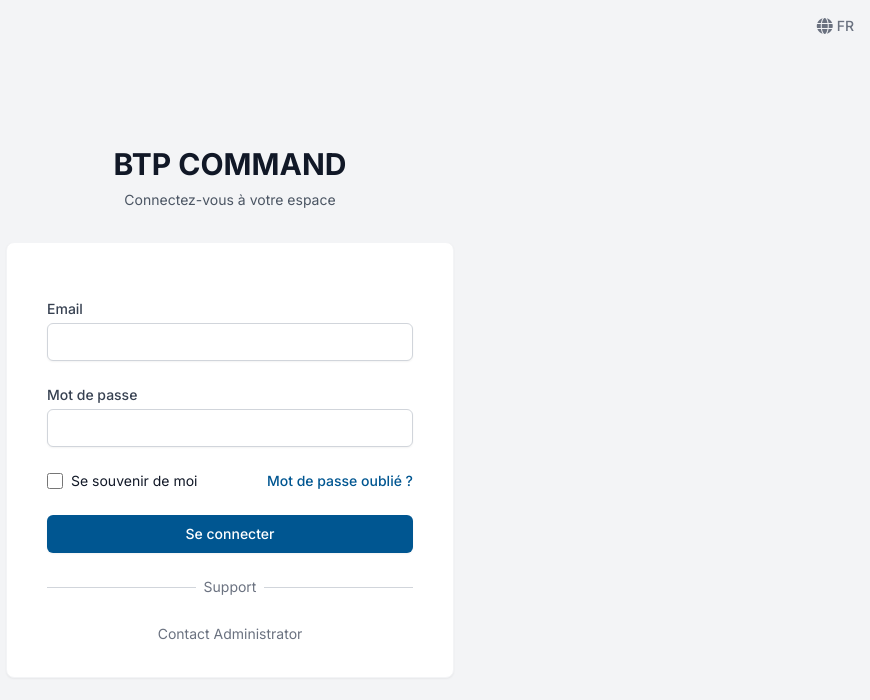
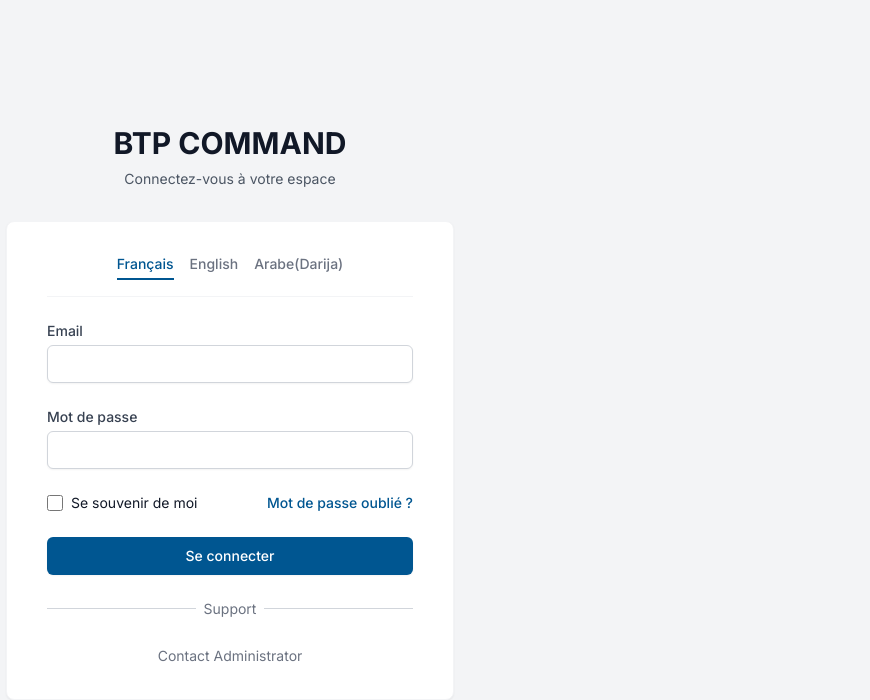
Before and after one commit to moa-digitalagency/GestionBonsCommande, a Flask app: page /auth/login in a window 1280 px wide. Shown: the top 700 px of the page, without its empty margins (410-1280 px from the left). Run offline with Flask 3, Linux system fonts and the light colour scheme; some libraries are stand-ins or nearby versions.

Commit message:
Move language selector to login form and restrict languages
Co-authored-by: moa-digitalagency <93324793+moa-digitalagency@users.noreply.github.com>

```diff
--- a/config/settings.py
+++ b/config/settings.py
@@ -34,7 +34,7 @@ class Config:
     SESSION_COOKIE_HTTPONLY = True
     SESSION_COOKIE_SAMESITE = 'Lax'
 
-    SUPPORTED_LANGUAGES = ['fr', 'ar', 'darija_lat', 'en', 'es']
+    SUPPORTED_LANGUAGES = ['fr', 'en', 'ar']
     DEFAULT_LANGUAGE = 'fr'
 
     BC_STATUSES = ['BROUILLON', 'SOUMIS', 'VALIDE', 'PDF_GENERE', 'PARTAGE']
--- a/templates/auth/login.html
+++ b/templates/auth/login.html
@@ -13,22 +13,6 @@
 {% block guest_content %}
 <div class="min-h-screen flex flex-col justify-center py-12 sm:px-6 lg:px-8 bg-brand-bg">
 
-    <!-- Language Switcher (Top Right) -->
-    <div class="absolute top-4 right-4">
-        <div class="relative" x-data="{ langOpen: false }">
-            <button @click="langOpen = !langOpen" class="flex items-center text-gray-500 hover:text-brand-primary focus:outline-none transition-colors">
-                <i class="fas fa-globe mr-1 rtl:mr-0 rtl:ml-1"></i> <span class="uppercase font-medium text-sm">{{ get_locale() }}</span>
-            </button>
-            <div x-show="langOpen" x-cloak @click.away="langOpen = false" class="absolute right-0 rtl:right-auto rtl:left-0 z-20 mt-2 w-32 origin-top-right rtl:origin-top-left rounded-md bg-white py-1 shadow-lg ring-1 ring-black ring-opacity-5 focus:outline-none">
-                {% for lang in supported_languages %}
-                <a href="{{ url_for('main.set_language', lang_code=lang) }}" class="block px-4 py-2 text-sm text-gray-700 hover:bg-gray-100">
-                    {{ lang|upper }}
-                </a>
-                {% endfor %}
-            </div>
-        </div>
-    </div>
-
     <div class="sm:mx-auto sm:w-full sm:max-w-md">
         <h2 class="mt-6 text-center text-3xl font-extrabold text-brand-text-title">
             BTP COMMAND
@@ -40,6 +24,23 @@
 
     <div class="mt-8 sm:mx-auto sm:w-full sm:max-w-md">
         <div class="bg-white py-8 px-4 shadow-sm sm:rounded-lg sm:px-10 border border-gray-100">
+            <!-- Language Selector (Inside Form) -->
+            <div class="flex justify-center space-x-4 mb-6 border-b border-gray-100 pb-4">
+                {% set current_lang = get_locale() %}
+                <a href="{{ url_for('main.set_language', lang_code='fr') }}"
+                   class="text-sm font-medium {{ 'text-brand-primary border-b-2 border-brand-primary' if current_lang == 'fr' else 'text-gray-500 hover:text-gray-700' }} pb-1 transition-colors">
+                    Français
+                </a>
+                <a href="{{ url_for('main.set_language', lang_code='en') }}"
+                   class="text-sm font-medium {{ 'text-brand-primary border-b-2 border-brand-primary' if current_lang == 'en' else 'text-gray-500 hover:text-gray-700' }} pb-1 transition-colors">
+                    English
+                </a>
+                <a href="{{ url_for('main.set_language', lang_code='ar') }}"
+                   class="text-sm font-medium {{ 'text-brand-primary border-b-2 border-brand-primary' if current_lang == 'ar' else 'text-gray-500 hover:text-gray-700' }} pb-1 transition-colors">
+                    Arabe(Darija)
+                </a>
+            </div>
+
             <form class="space-y-6" method="POST">
                 <input type="hidden" name="csrf_token" value="{{ csrf_token() }}"/>
 
```
